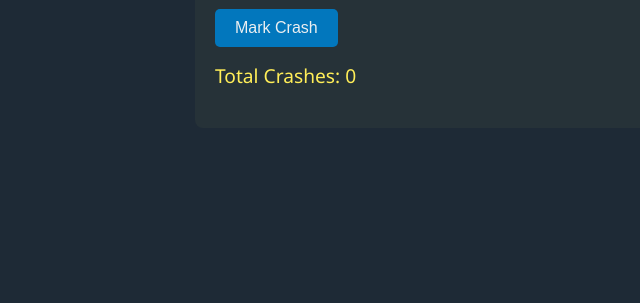
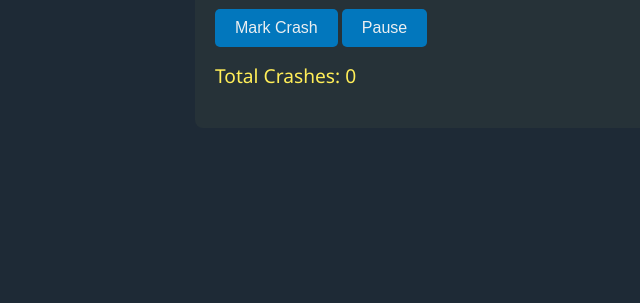
Before and after one commit to EthanStanks/DroneCrashValidationGUI, a Flask app: page /view_stream in a window 1280 px wide. Shown: the part 497-800 px from the top of the page, without its empty margins (25-665 px from the left). Run offline with Flask 3, Linux system fonts and the light colour scheme.

Commit message:
Added pause button

```diff
--- a/app.py
+++ b/app.py
@@ -1,4 +1,4 @@
-from flask import Flask, render_template, request, Response, redirect, url_for
+from flask import Flask, render_template, request, Response, redirect, url_for, jsonify
 import os
 import logging
 from backend import (
@@ -7,7 +7,8 @@ from backend import (
     get_log_file_path,
     mark_crash_now,
     is_video_done,
-    get_extraction_progress
+    get_extraction_progress,
+    toggle_pause,        # <--- NEW
 )
 
 app = Flask(__name__, template_folder='templates')
@@ -54,9 +55,6 @@ def mark_crash():
 @app.route('/check_status')
 def check_status():
     if is_video_done():
-        # Once the *video streaming* is done, we redirect user to final page.
-        # Note: The final page might still be extracting the crash clips,
-        # which we'll show via progress info there.
         return "done"
     else:
         return "running"
@@ -72,8 +70,7 @@ def get_crash_count_api():
 @app.route('/get_extraction_progress')
 def get_extraction_progress_api():
     progress = get_extraction_progress()
-    # Flask can return a dict which automatically becomes JSON in newer versions
-    # or do `jsonify(progress)` if needed.
+    # Flask can return a dict which automatically becomes JSON
     return progress
 
 @app.route('/final_results')
@@ -86,6 +83,15 @@ def final_results():
         log_file_path=log_file_path
     )
 
+# ---------------------------------------------------------------------
+# NEW: Toggle Pause
+# ---------------------------------------------------------------------
+@app.route('/toggle_pause', methods=['POST'])
+def pause_resume():
+    paused = toggle_pause()  # This flips the global pause flag
+    # Return the new paused state
+    return jsonify({"paused": paused}), 200
+
 if __name__ == '__main__':
     # Suppress default request logs
     log = logging.getLogger('werkzeug')
--- a/backend.py
+++ b/backend.py
@@ -22,6 +22,9 @@ _extraction_in_progress = False
 _extraction_current = 0
 _extraction_total = 0
 
+# NEW: Pause flag
+_pause_flag = False
+
 def start_processing_thread(youtube_link, folder_name, delete_original):
     global _processing_thread
     global _video_done
@@ -42,7 +45,6 @@ def start_processing_thread(youtube_link, folder_name, delete_original):
     _video_duration = 0.0
     _delete_original = delete_original
 
-    # Make folders
     base_dir = os.path.dirname(os.path.abspath(__file__))
     youtube_downloads_dir = os.path.join(base_dir, 'YouTubeDownloads')
     os.makedirs(youtube_downloads_dir, exist_ok=True)
@@ -111,9 +113,11 @@ def generate_video_stream():
     """
     Reads frames from the video in real-time. Overlays Elapsed/Total.
     Once end is reached => _video_done = True
+    Respect _pause_flag to freeze the frame.
     """
     global _video_done, _video_duration
     global _current_frame_time_global
+    global _pause_flag
 
     base_dir = os.path.dirname(os.path.abspath(__file__))
     youtube_downloads_dir = os.path.join(base_dir, 'YouTubeDownloads')
@@ -150,8 +154,21 @@ def generate_video_stream():
         _video_duration = 0.0
 
     frame_interval_sec = 1.0 / fps
+    last_encoded_frame = None  # store last encoded frame for pause freeze
 
     while True:
+        # If paused, do not read new frames:
+        if _pause_flag:
+            # Just keep returning the same last frame (if it exists),
+            # so that the user sees the frozen last frame.
+            if last_encoded_frame is not None:
+                yield (b'--frame\r\n'
+                       b'Content-Type: image/jpeg\r\n\r\n'
+                       + last_encoded_frame
+                       + b'\r\n')
+            time.sleep(0.1)
+            continue  # skip reading next frame
+
         ret, frame = cap.read()
         if not ret:
             # end of video
@@ -183,17 +200,17 @@ def generate_video_stream():
         if not flag:
             continue
 
+        # Store this frame as the "last" so we can keep re-sending it if paused
+        last_encoded_frame = encodedImage.tobytes()
+
         yield (b'--frame\r\n'
                b'Content-Type: image/jpeg\r\n\r\n'
-               + encodedImage.tobytes()
+               + last_encoded_frame
                + b'\r\n')
 
         time.sleep(frame_interval_sec)
 
 def multiple_pass_extract(video_path, target_folder, crash_times_list, fps):
-    """
-    For each crash, open the video and create a ~20s clip around the crash time.
-    """
     global _extraction_in_progress, _extraction_current, _extraction_total
 
     if not crash_times_list:
@@ -263,22 +280,15 @@ def mark_crash_now():
     Immediately increment crash count, storing the last-known global frame time.
     """
     global _crash_count, _crash_times, _current_frame_time_global
-
     _crash_count += 1
     current_time_sec = _current_frame_time_global
     _crash_times.append((_crash_count, current_time_sec))
 
 def is_video_done():
-    """
-    This checks if the streaming ended.
-    Note: The crash extraction might still be happening in the background.
-    """
     return _video_done
 
 def finalize_video(target_folder, crash_count):
     global _video_done
-    # The streaming is done, the extraction is done, final logs are saved.
-    # Mark the overall process done (already True, but we keep it consistent).
     _video_done = True
 
 def get_crash_count():
@@ -329,3 +339,11 @@ def get_extraction_progress():
         "current": _extraction_current,
         "total": _extraction_total
     }
+
+# ---------------------------------------------------------------------
+# NEW: Toggle the _pause_flag
+# ---------------------------------------------------------------------
+def toggle_pause():
+    global _pause_flag
+    _pause_flag = not _pause_flag
+    return _pause_flag
--- a/templates/results.html
+++ b/templates/results.html
@@ -12,13 +12,21 @@
         <img id="video" src="{{ url_for('video_feed') }}" width="640" height="360" />
     </div>
 
+    <!-- Crash & Pause Buttons -->
     <button id="crashBtn">Mark Crash</button>
+    <button id="pauseBtn">Pause</button>
+
     <!-- Crash count display -->
     <p id="crashCountDisplay">Total Crashes: 0</p>
 </div>
 
 <script>
+let paused = false;
+
+// Crash button logic
 document.getElementById('crashBtn').addEventListener('click', function() {
+    // Only mark crash if not paused
+    if (!paused) {
         fetch('/mark_crash', { method: 'POST' })
             .then(() => {
                 // after marking crash, fetch the new count
@@ -28,6 +36,26 @@ document.getElementById('crashBtn').addEventListener('click', function() {
                         document.getElementById('crashCountDisplay').innerText =
                             "Total Crashes: " + count;
                     });
+            });
+    }
+});
+
+// Pause/Resume button
+document.getElementById('pauseBtn').addEventListener('click', function() {
+    fetch('/toggle_pause', { method: 'POST' })
+        .then(r => r.json())
+        .then(data => {
+            paused = data.paused; // true or false
+            if (paused) {
+                // System is now paused
+                document.getElementById('pauseBtn').innerText = "Resume";
+                // You could also disable crashBtn if you prefer
+                document.getElementById('crashBtn').disabled = true;
+            } else {
+                // System is now resumed
+                document.getElementById('pauseBtn').innerText = "Pause";
+                document.getElementById('crashBtn').disabled = false;
+            }
         });
 });
 
```
Also changed, not shown: 1 other file. Lines whose indentation alone changed are shown as unchanged.
